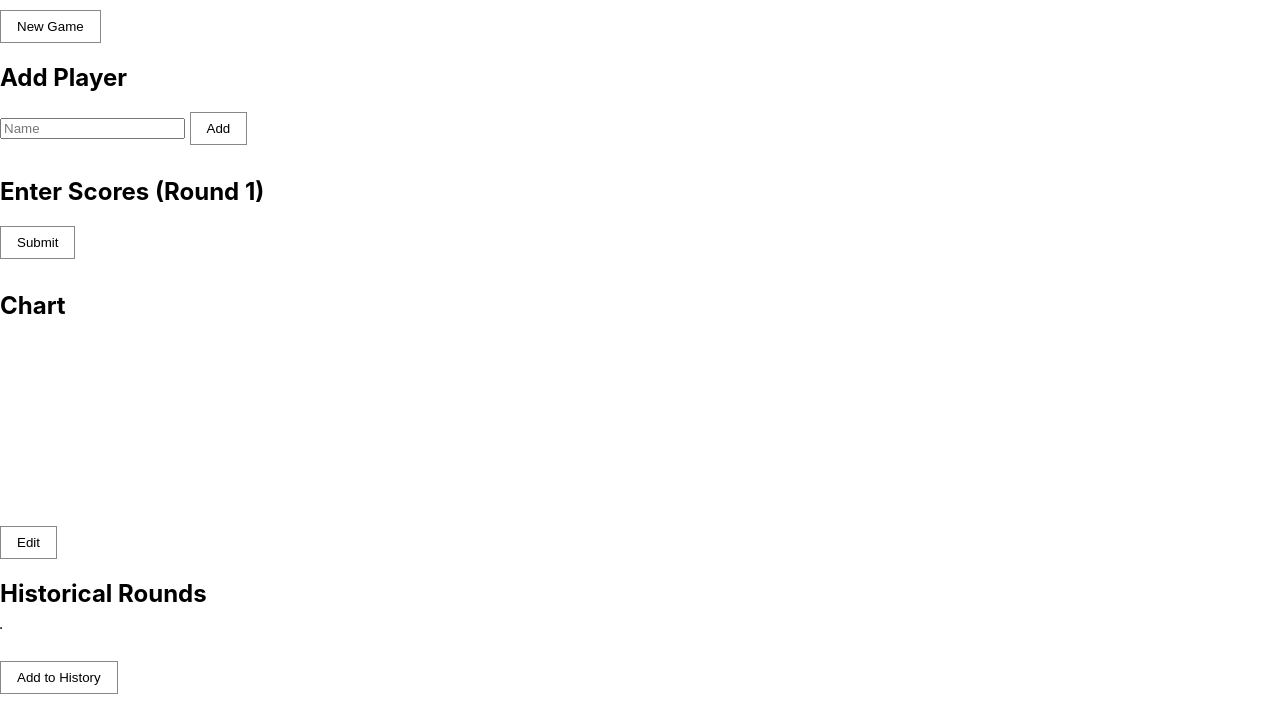
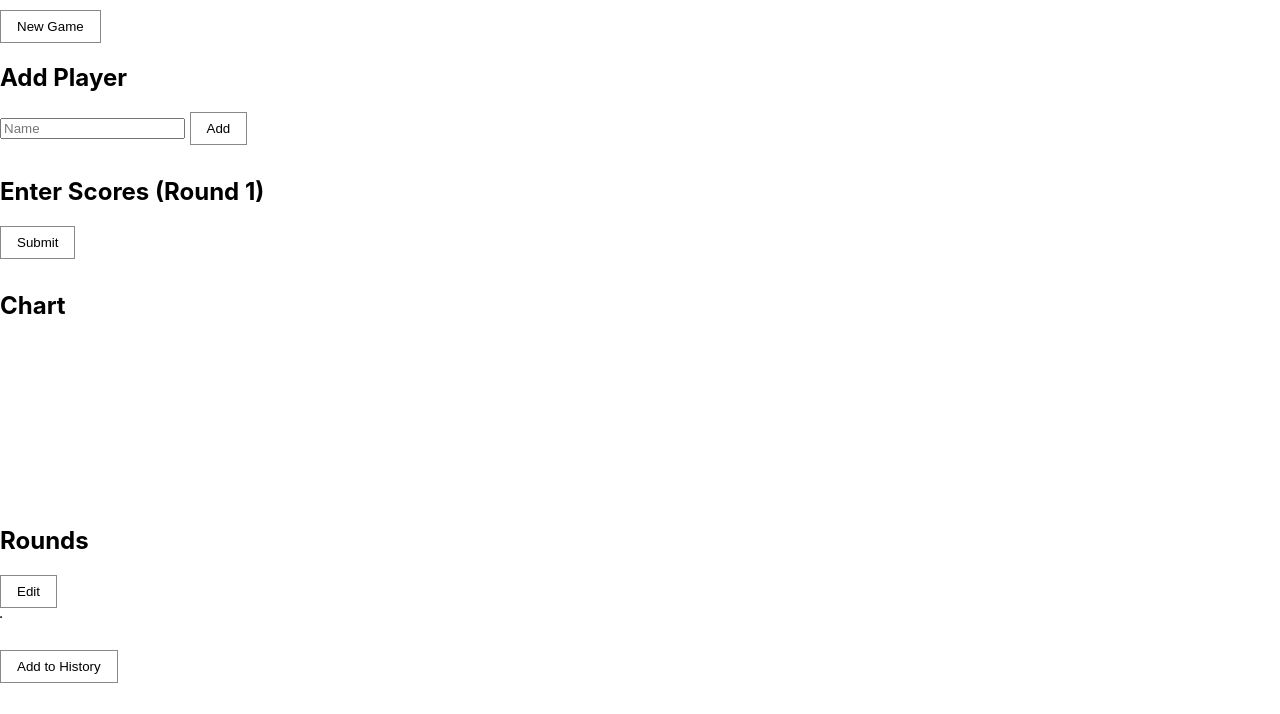
Before and after one commit to b-mar/mahjong-web, a plain HTML site: page index.html in a window 1280 px wide. Shown: the part 86-800 px from the top of the page. Drawn offline with nearby package versions, Linux system fonts and the light colour scheme; no server answers.

Commit message:
Update index.html

```diff
--- a/index.html
+++ b/index.html
@@ -59,11 +59,11 @@
       </div>
 
       <div class="section" id="historySection">
-        <div id="historyControls">
+        <h2>Rounds</h2>
+         <div id="historyControls">
           <button id="editHistoryBtn">Edit</button>
           <button id="saveHistoryBtn" style="display:none;">Save</button>
         </div>
-        <h2>Historical Rounds</h2>
         <table id="historyTable" border="1" cellpadding="4"></table>
       </div>
 
```
